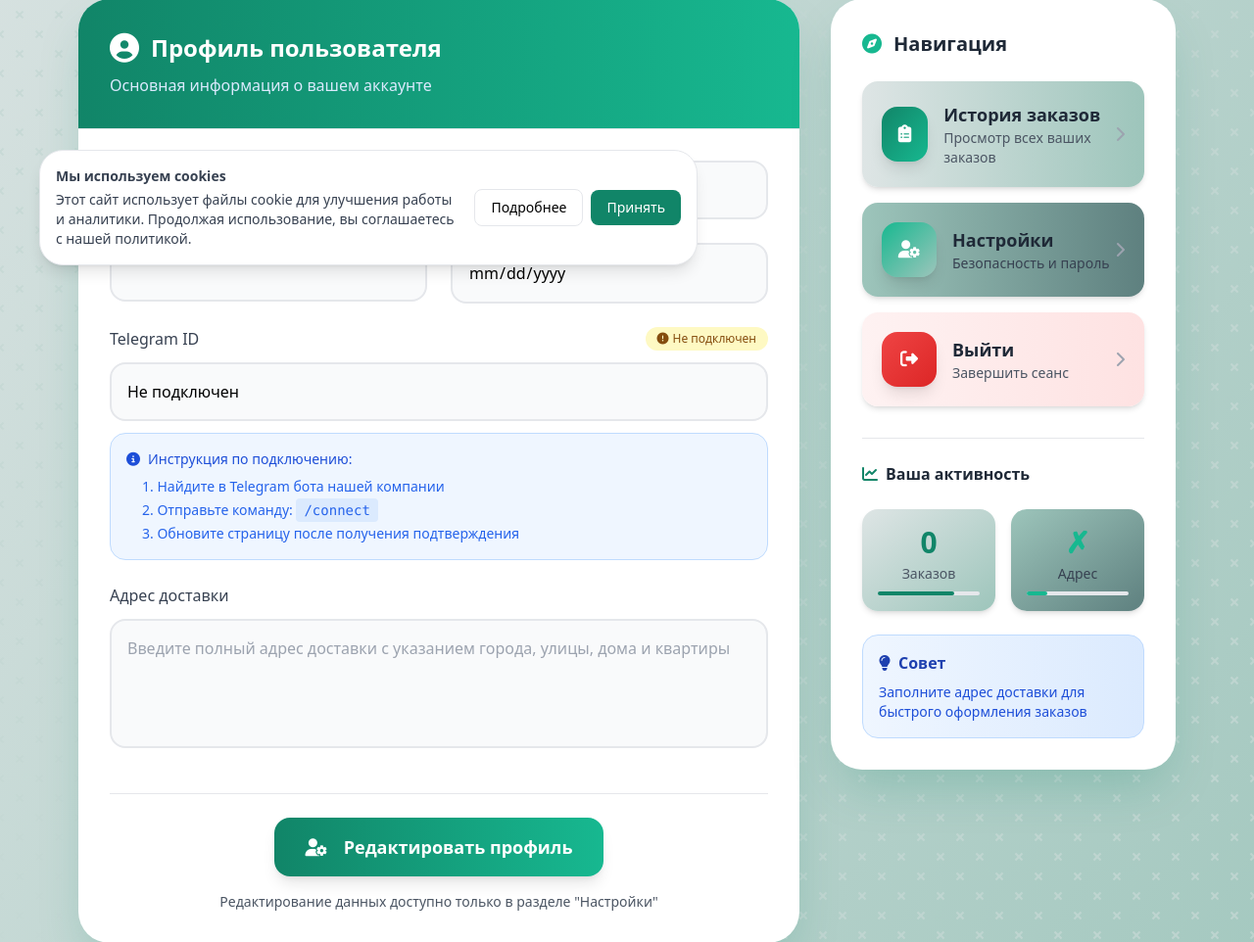
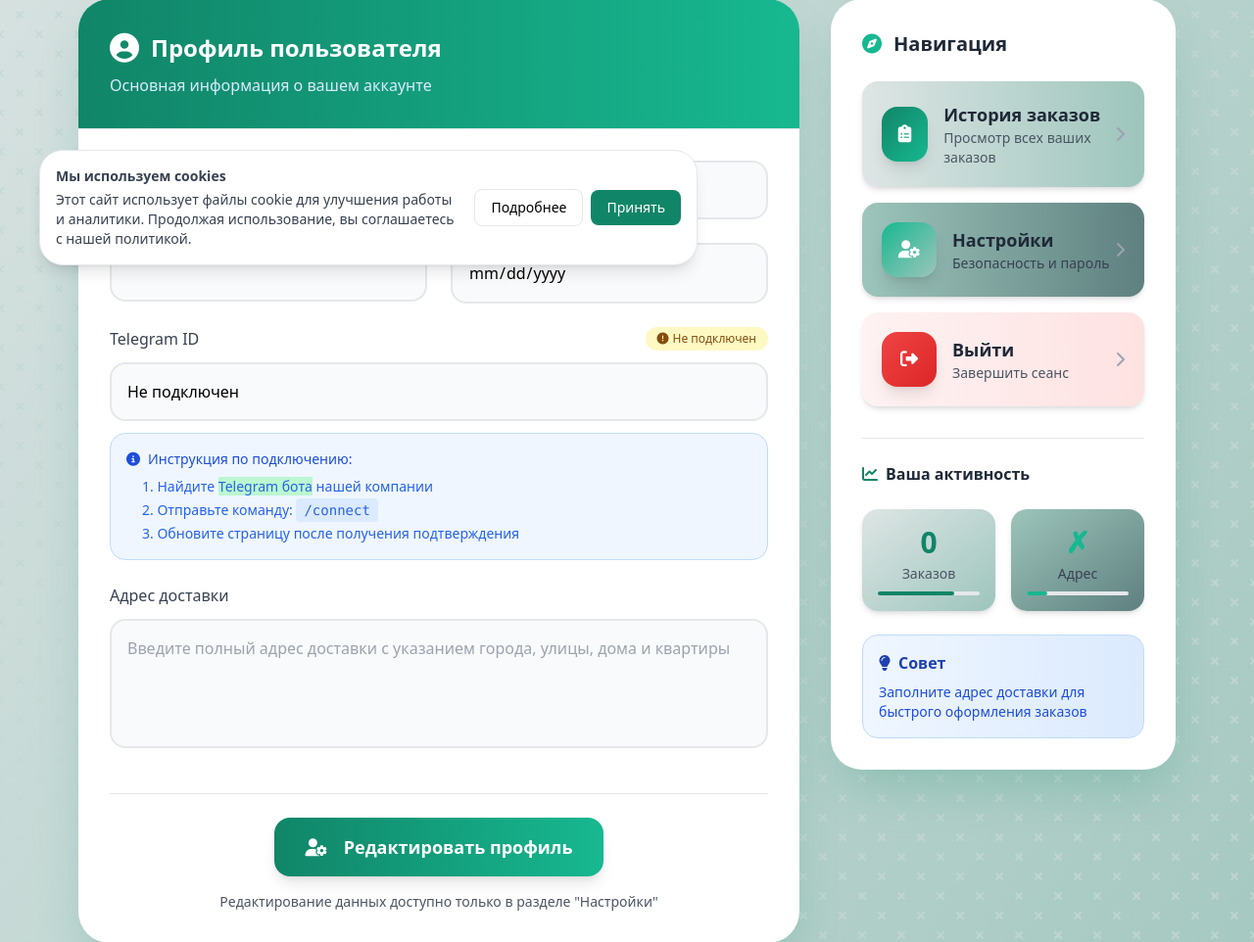
Before and after one commit to risimoDev/bzk, a PHP site: page /client/dashboard in a window 1280 px wide. Shown: the part 513-1475 px from the top of the page at 98% size. Run offline with PHP 8.4, Linux system fonts and the light colour scheme; the visitor is signed in with stand-in values (Sample User, id 1); data that the repository does not hold is empty; some libraries are stand-ins or nearby versions.

Commit message:
dashboard

```diff
--- a/client/dashboard.php
+++ b/client/dashboard.php
@@ -279,7 +279,8 @@
                       <i class="fas fa-info-circle mr-2"></i>Инструкция по подключению:
                     </p>
                     <ol class="text-sm text-blue-600 space-y-1 ml-4">
-                      <li>1. Найдите в <a href="https://t.me/bzkprintbot">Telegram бота</a> нашей компании</li>
+                      <li>1. Найдите <a class="bg-green-200" href="https://t.me/bzkprintbot">Telegram
+                          бота</a> нашей компании</li>
                       <li>2. Отправьте команду: <code
                           class="bg-blue-100 px-2 py-1 rounded">/connect <?php echo htmlspecialchars($user['email']); ?></code>
                       </li>
```
